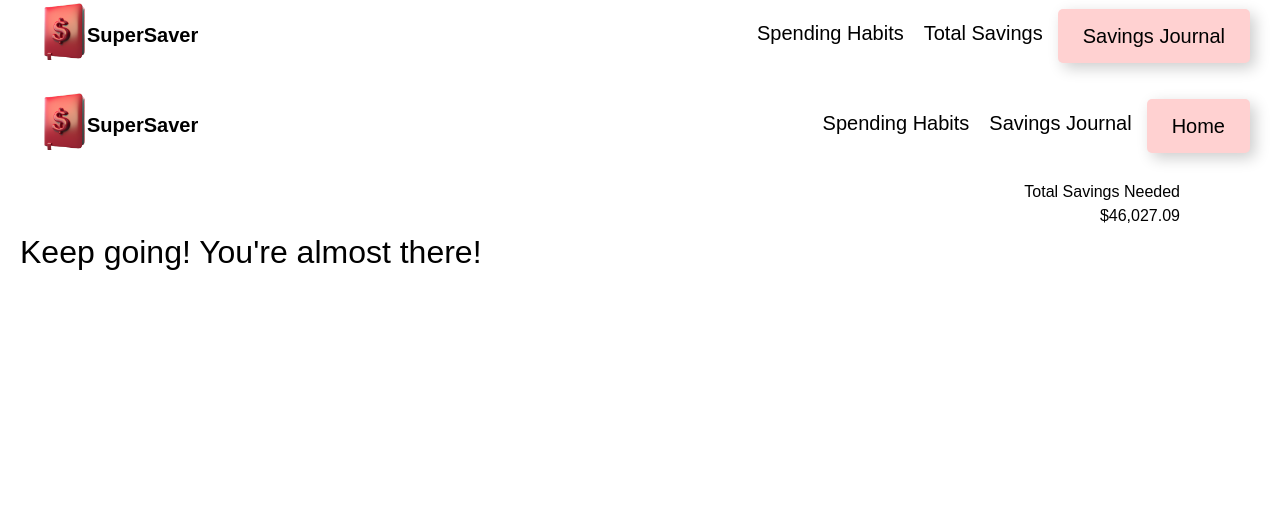
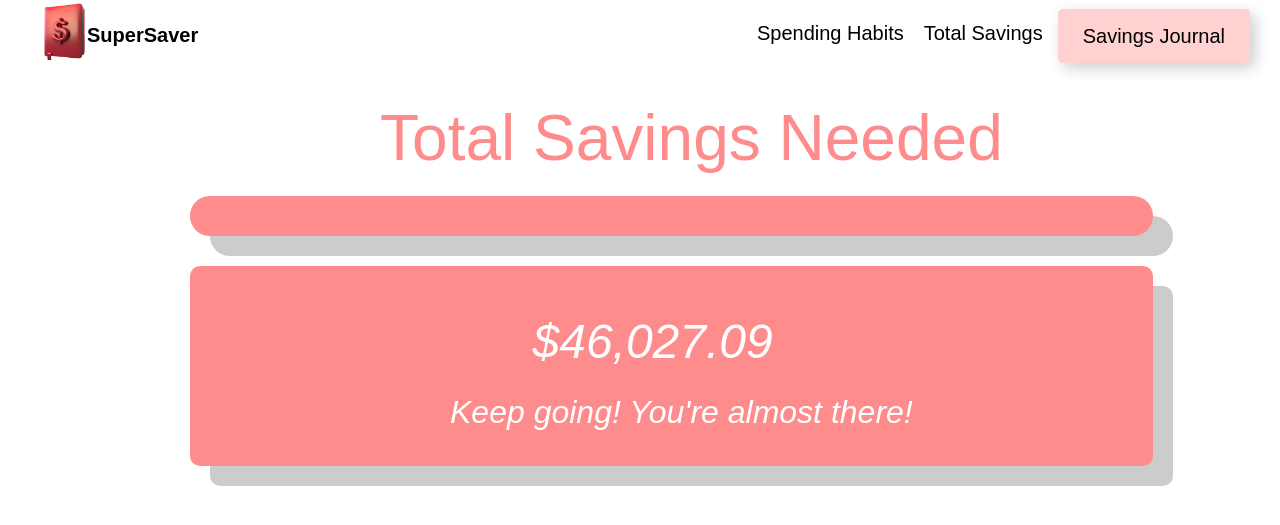
Before and after one commit to SU-CS-321-Fall-2023/SavingsJournal2.0, a Flask app: page /total_savings/ in a window 1280 px wide. Shown: the top 525 px of the page. Run offline with Flask 3, Linux system fonts and the light colour scheme; style sheets or scripts are compiled from the project's sources.

Commit message:
merged total savings

```diff
--- a/supersaver/static/styles.css
+++ b/supersaver/static/styles.css
@@ -161,3 +161,75 @@ p {
     position: relative;  /* This allows manual positioning */
     right: 700px;  /* This moves the image 30px to the left */
 }
+
+.TotalSavingsNeeded{
+    font-size: 4em;  /* Adjust this value for the desired font size */
+    position: relative;  /* This allows manual positioning */
+    right: 0px;  /* This moves the image 30px to the left */
+    top: -40px;
+    color: #ff8c8c;
+}
+.totalSavingsBg{
+    background-color: #ff8c8c;
+    box-shadow: 20px /*5px*/ 20px rgba(0, 0, 0, 0.2);
+    position:relative;
+    padding: 40px 250px;  /* Adjust this to your desired size */
+    right: -150px;
+    border-radius: 10px;
+}
+
+.displayBox{
+   background-color: #FFD1D1;
+    box-shadow: 5px 5px 15px rgba(0, 0, 0, 0.2);
+    padding: 60px 140px;  /* Adjust this to your desired size */
+    border: none;
+    text-decoration: none;
+    color: inherit;
+    transition: all 0.3s;
+    display: inline-block; /* This will help the anchor tag respect padding and other block-level properties */
+    border-radius: 5px;
+    font-size: 1em;
+    position: relative;  /* This allows manual positioning */
+    right: -150px;
+    top: -50px;
+}
+.totalNumbers{
+    color:white;
+    position: relative;  /* This allows manual positioning */
+    right: 130px;
+    font-style: italic;
+    font-weight: 100;
+    font-size: 3em;
+}
+.motivationalSpeech{
+    color:white;
+position: relative;  /* This allows manual positioning*/
+    right: -10px;
+    font-style: italic;
+    font-weight: 100;
+    top: 10px;
+}
+.progressBg{
+    background-color: #ff8c8c;
+    box-shadow: 20px /*5px*/ 20px rgba(0, 0, 0, 0.2);
+    padding: 20px 20px;  /* Adjust this to your desired size */
+    border: none;
+    text-decoration: none;
+    color: inherit;
+    transition: all 0.3s;
+     /* This will help the anchor tag respect padding and other block-level properties */
+    border-radius: 25px;
+    position: relative;  /* This allows manual positioning */
+    top: -30px;
+    left: 150px;
+
+}
+.contentTotal{
+    display: flex;
+    align-items: center;
+    padding: 40px;
+    justify-content: space-between;
+    position: relative;
+    top: px;
+
+}
--- a/supersaver/templates/base.html
+++ b/supersaver/templates/base.html
@@ -3,12 +3,18 @@
   {%block head %}
 
   <head>
-    <meta charset="UTF-8">
-    <meta name="viewport" content="width=device-width, initial-scale=1.0">
+    <meta charset="UTF-8" />
+    <meta name="viewport" content="width=device-width, initial-scale=1.0" />
     <title>SuperSaver</title>
     <!-- Link to the stylesheet -->
-    <link rel="stylesheet" href="{{ url_for('static', filename='styles.css') }}">
-    <link rel="stylesheet" href="{{url_for('static',filename='dist/css/output.css')}}">
+    <link
+      rel="stylesheet"
+      href="{{ url_for('static', filename='styles.css') }}"
+    />
+    <link
+      rel="stylesheet"
+      href="{{url_for('static',filename='dist/css/output.css')}}"
+    />
   </head>
   {% endblock %}
 
@@ -16,21 +22,26 @@
     <!-- Navbar -->
     <div class="navbar">
       <div class="icon-text-group">
-        <img src="{{ url_for('static', filename='img/journal.png') }}" alt="Icon" class="navbar-icon">
+        <img
+          src="{{ url_for('static', filename='img/journal.png') }}"
+          alt="Icon"
+          class="navbar-icon"
+        />
         <span>SuperSaver</span>
       </div>
       <div class="button-group">
         <a href="{{ url_for('spending_habits') }}">Spending Habits</a>
         <a href="{{ url_for('total_savings') }}">Total Savings</a>
 
-        <div class = "savingsBtn">
-        <a href="{{ url_for('savings_journal') }}" class="red-btnSavings">Savings Journal</a>
+        <div class="savingsBtn">
+          <a href="{{ url_for('savings_journal') }}" class="red-btnSavings"
+            >Savings Journal</a
+          >
         </div>
       </div>
     </div>
     {% block content %}
     <!-- This is where the content of the extended templates will be placed -->
     {% endblock %}
-
   </body>
 </html>
--- a/supersaver/templates/total_savings.html
+++ b/supersaver/templates/total_savings.html
@@ -3,20 +3,7 @@
 
 {% block content %}
 <!-- Navbar -->
-<div class="navbar">
-    <div class="icon-text-group">
-        <img src="{{ url_for('static', filename='img/journal.png') }}" alt="Icon" class="navbar-icon">
-        <span>SuperSaver</span>
-    </div>
-    <div class="button-group">
-        <a href="{{ url_for('spending_habits') }}">Spending Habits</a>
-        <a href="{{ url_for('savings_journal') }}">Savings Journal</a>
 
-        <div class = "savingsBtn">
-        <a href="{{ url_for('index') }}" class="red-btnSavings">Home</a>
-    </div>
-    </div>
-</div>
 
 <!-- Main Content -->
 <div class="contentTotal">
```
Lines whose indentation alone changed are shown as unchanged.
